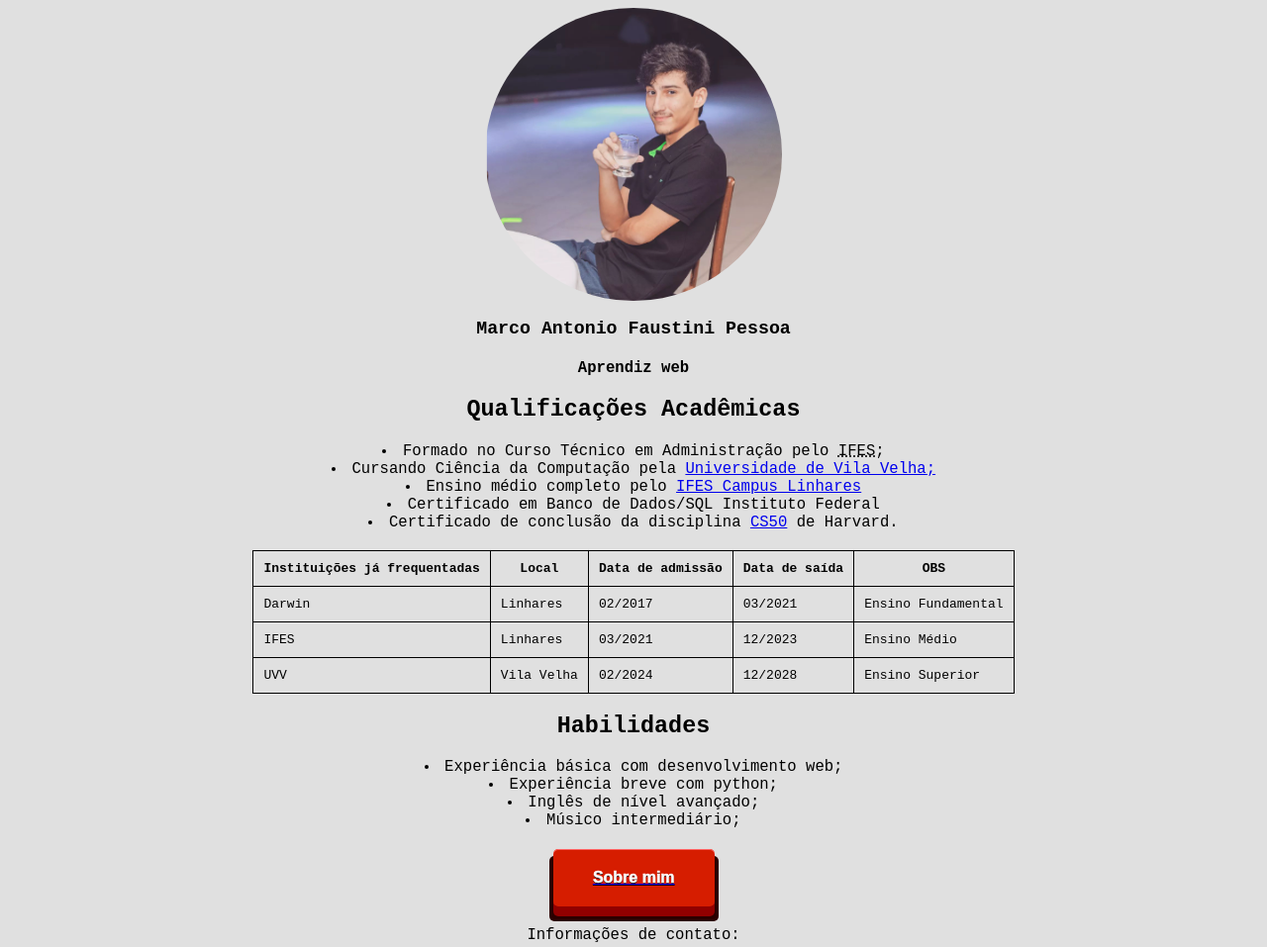
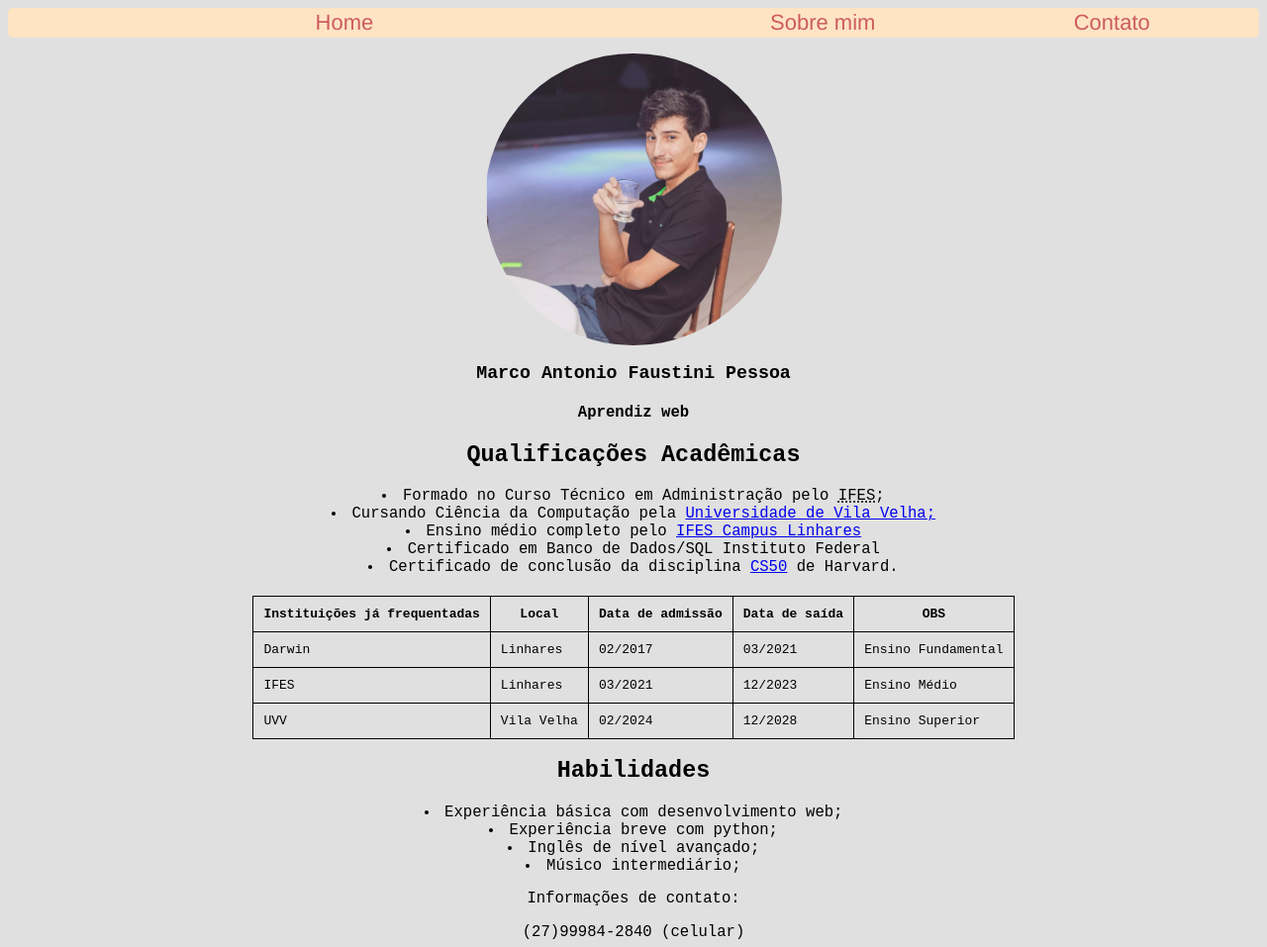
Before and after one commit to Markyneos/meucurriculo, a plain HTML site: page index.html in a window 1280 px wide. Shown: the top 957 px of the page at 99% size. Drawn offline with Linux system fonts and the light colour scheme.

Commit message:
Add files via upload

```diff
--- a/index.html
+++ b/index.html
@@ -11,6 +11,12 @@
     </head>
 
     <body>
+        <menu>
+            <a href="index.html"><li>Home</a></li>
+            <a href="sobre-mim.html"><li>Sobre mim</a></li>
+            <a href="contatos.html"><li>Contato</li></a>
+        </menu>
+
         <article>
             <img src="/imagens/marco-imagem (1).png" alt="Marco Antonio" width="300px">
             <h3>Marco Antonio Faustini Pessoa</h3>
@@ -69,8 +75,6 @@
         </ul>
         </nav>
 
-        <a href='sobre-mim.html' target="_blank"><button type="submit">Sobre mim</button></a>
-
         <footer>
         <p>Informações de contato:</p>
         <p>(27)99984-2840 (celular)</p>
@@ -78,7 +82,7 @@
         <a href='https://twitter.com/Markyneos' target="_blank"><img src="/imagens/twitter.jpeg" alt="Twitter" width="50px" class="borda"></a>
         <a href="https://www.instagram.com/marcoantoniofaustini/" target="_blank"><img src="/imagens/instagram.jpg" alt="Instagram" width="50px" class="borda"></a>
         <a href="https://github.com/Markyneos" target="_blank"><img src="imagens/GitHub-Mark-ea2971cee799.png" alt="Github" width="50px" class="borda"></a>
-        <div class="rodape">
+        <div id="rodape">
         <p>&copy; 2024 Marco Antonio Faustini Pessoa</p>
         </div>
         </footer>
--- a/style.css
+++ b/style.css
@@ -1,6 +1,23 @@
 @font-face {
     font-family:monospace;
     src: url('Kode_Mono/KodeMono-VariableFont_wght.ttf') format('truetype');
+}
+
+menu {
+    display: flex;
+    list-style: none;
+    padding: 2px 10px;
+    background-color: bisque;
+    border-radius: 5px;
+    justify-content:space-around;
+}
+
+menu a {
+    font-size: 22px;
+    text-decoration: none;
+    color:indianred;
+    font-family: 'Franklin Gothic Medium', 'Arial Narrow', Arial, sans-serif;
+    text-justify: unset;
 }
 
 header {
@@ -45,66 +62,6 @@ table, th, td {
     border-collapse: collapse;
 
 }
-button {
-    position: fixed;
-    left: 42%;
-    background-color: #d61d00;
-    color: white;
-    border: none;
-    padding: 20px 40px;
-    text-align: center;
-    text-decoration: none;
-    display: block;
-    font-size: 16px;
-    border-radius: 5px;
-    transition: background-color 0.3s ease;
-    font-family: Arial, Helvetica, sans-serif;
-    -webkit-text-stroke-width: 0.5px;
-    position: relative;
-    margin: 20px;
-    font-weight: bold;
-    -webkit-tap-highlight-color: rgba(0, 0, 0, 0);
-    text-shadow: 0px 1px 0px #000;
-    filter: drop-shadow(color=#000, offx=0px, offy=1px);
-    -webkit-box-shadow:inset 0 1px 0 #ff6363, 0 10px 0 #910000;
-    -moz-box-shadow:inset 0 1px 0 #ff6363, 0 10px 0 #910000;
-    -box-shadow:inset 0 1px 0 #ff6363, 0 10px 0 #910000;
-
-    -webkit-border-radius: 5px;
-    -moz-border-radius: 5px;
-
-
-
-
-}
-
-button:active {
-    top: 10px;
-    background-color: #f70000;
-
-    -webkit-box-shadow:inset 0 1px 0 #ff6363, inset 0 -3px 0 #910000;
-    -moz-box-shadow:inset 0 1px 0 #ff6363, inset 0 -3px 0 #910000;
-    box-shadow: inset 0 1px 0 #ff6363, inset 0 -3px 0 #910000;
-}
-
-button::after {
-    content: "";
-    height: 100%;
-    width: 100%;
-    padding: 4px;
-    position: absolute;
-    bottom: -15px;
-    left: -4px;
-    z-index: -1;
-    background-color: #2b0000;
-    -webkit-border-radius: 5px;
-    -moz-border-radius:5px;
-    border-radius: 5px;
-}
-
-button:hover {
-    background-color: #ed3232;
-}
 
 footer {
     img {
@@ -114,7 +71,7 @@ footer {
         color: black;
         text-align: center;
     }
-    div rodape {
+    div {
         text-align: left;
     }
 }
```
Also changed, not shown: contatos.html (added), copia.txt.
